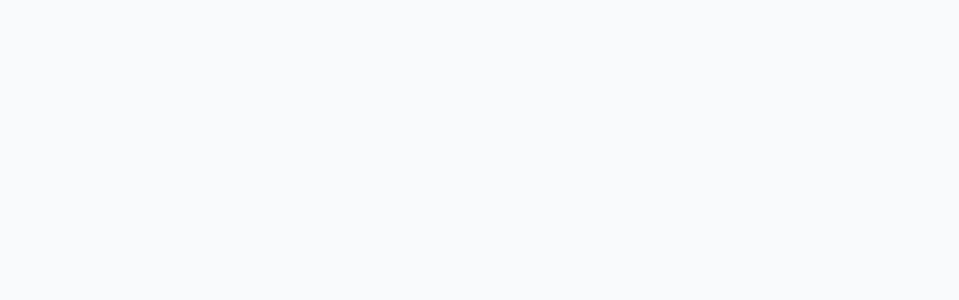
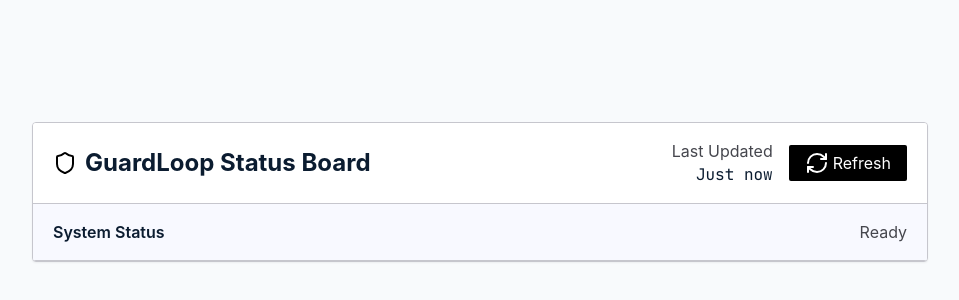
Before and after one commit to hikmetgulsesli/guardloop-status-board-ec7bc8a3, a React (Vite) app: page / in a window 1280 px wide. Shown: the part 208-508 px from the top of the page, without its empty margins (160-1119 px from the left). Built offline with nearby package versions, Linux system fonts and the light colour scheme.

Commit message:
feat: US-001 - GuardLoop Status Board - app shell, state and persistence

```diff
--- a/src/App.tsx
+++ b/src/App.tsx
@@ -1,3 +1,33 @@
+import { useMemo } from 'react';
+import { StatusUtilityGuardloopStatusBoard } from './screens';
+import { GuardloopStatusBoardProvider, useGuardloopStatusBoard } from './features/guardloop-status-board/guardloop-status-board.store';
+import { AppTestBridge } from './test/bridge';
+
+function AppContent() {
+  const { actions } = useGuardloopStatusBoard();
+
+  const screenActions = useMemo(
+    () =>
+      ({
+        'refresh-1': actions.refreshStatus,
+      } as const),
+    [actions],
+  );
+
+  return (
+    <div data-setfarm-root="baseline" data-testid="setfarm-app-root" className="min-h-screen bg-slate-50 text-slate-950">
+      <AppTestBridge />
+      <main className="min-h-screen flex items-center justify-center p-4">
+        <StatusUtilityGuardloopStatusBoard actions={screenActions} />
+      </main>
+    </div>
+  );
+}
+
 export default function App() {
-  return <div data-setfarm-root="baseline" data-testid="setfarm-app-root" className="min-h-screen bg-slate-50 text-slate-950" />;
+  return (
+    <GuardloopStatusBoardProvider>
+      <AppContent />
+    </GuardloopStatusBoardProvider>
+  );
 }
--- /dev/null
+++ b/src/__fixtures__/guardloop-status-board.fixture.ts
@@ -0,0 +1,7 @@
+import type { StatusItem } from '../features/guardloop-status-board/guardloop-status-board.types';
+
+export const fixtureStatusItems: StatusItem[] = [
+  { id: 'gl-1', label: 'System', status: 'ok', value: 'Operational' },
+  { id: 'gl-2', label: 'Network', status: 'warning', value: 'Degraded' },
+  { id: 'gl-3', label: 'Database', status: 'error', value: 'Down' },
+];
--- /dev/null
+++ b/src/features/guardloop-status-board/guardloop-status-board.repo.ts
@@ -0,0 +1,24 @@
+import { fixtureStatusItems } from '../../__fixtures__/guardloop-status-board.fixture';
+import type { StatusItem } from './guardloop-status-board.types';
+
+const STORAGE_KEY = 'guardloop-status-board:v1';
+
+export function loadStatusItems(): StatusItem[] {
+  try {
+    const raw = localStorage.getItem(STORAGE_KEY);
+    if (raw) {
+      return JSON.parse(raw) as StatusItem[];
+    }
+  } catch {
+    // Corrupted persisted data: fall back to fixtures so the UI stays recoverable.
+  }
+  return fixtureStatusItems;
+}
+
+export function saveStatusItems(items: StatusItem[]): void {
+  try {
+    localStorage.setItem(STORAGE_KEY, JSON.stringify(items));
+  } catch {
+    // Storage may be disabled/full; surface is still usable.
+  }
+}
--- /dev/null
+++ b/src/features/guardloop-status-board/guardloop-status-board.store.tsx
@@ -0,0 +1,79 @@
+import { createContext, useContext, useEffect, useMemo, useState, type ReactNode } from 'react';
+import { fixtureStatusItems } from '../../__fixtures__/guardloop-status-board.fixture';
+import { loadStatusItems, saveStatusItems } from './guardloop-status-board.repo';
+import type { ActivePanel, GuardloopStatusBoardState, StatusItem, StorageStatus } from './guardloop-status-board.types';
+
+interface GuardloopStatusBoardActions {
+  refreshStatus: () => void;
+  selectItem: (id: string | null) => void;
+  setActivePanel: (panel: ActivePanel) => void;
+}
+
+interface GuardloopStatusBoardContextValue extends GuardloopStatusBoardState {
+  actions: GuardloopStatusBoardActions;
+}
+
+const GuardloopStatusBoardContext = createContext<GuardloopStatusBoardContextValue | null>(null);
+
+export function GuardloopStatusBoardProvider({ children }: { children: ReactNode }) {
+  const [items, setItems] = useState<StatusItem[]>([]);
+  const [selectedItemId, setSelectedItemId] = useState<string | null>(null);
+  const [activePanel, setActivePanel] = useState<ActivePanel>('overview');
+  const [storageStatus, setStorageStatus] = useState<StorageStatus>('idle');
+  const [lastError, setLastError] = useState<string | null>(null);
+
+  const refreshStatus = () => {
+    setStorageStatus('loading');
+    setLastError(null);
+    try {
+      const loaded = loadStatusItems();
+      setItems(loaded);
+      setStorageStatus('ready');
+    } catch (err) {
+      setItems(fixtureStatusItems);
+      setStorageStatus('error');
+      setLastError(err instanceof Error ? err.message : 'Failed to load status items');
+    }
+  };
+
+  useEffect(() => {
+    refreshStatus();
+  }, []);
+
+  useEffect(() => {
+    if (storageStatus === 'ready') {
+      try {
+        saveStatusItems(items);
+      } catch (err) {
+        setLastError(err instanceof Error ? err.message : 'Failed to save status items');
+      }
+    }
+  }, [items, storageStatus]);
+
+  const value = useMemo<GuardloopStatusBoardContextValue>(
+    () => ({
+      items,
+      selectedItemId,
+      activePanel,
+      storageStatus,
+      lastError,
+      itemCount: items.length,
+      actions: {
+        refreshStatus,
+        selectItem: setSelectedItemId,
+        setActivePanel,
+      },
+    }),
+    [items, selectedItemId, activePanel, storageStatus, lastError],
+  );
+
+  return <GuardloopStatusBoardContext.Provider value={value}>{children}</GuardloopStatusBoardContext.Provider>;
+}
+
+export function useGuardloopStatusBoard(): GuardloopStatusBoardContextValue {
+  const ctx = useContext(GuardloopStatusBoardContext);
+  if (!ctx) {
+    throw new Error('useGuardloopStatusBoard must be used within a GuardloopStatusBoardProvider');
+  }
+  return ctx;
+}
--- a/src/index.css
+++ b/src/index.css
@@ -47,5 +47,5 @@
 
 /* SETFARM_STITCH_CUSTOM_CSS_START */
 /* Auto-generated by stitch-to-jsx.mjs from Stitch <style> blocks. */
-body { font-family: 'Inter', sans-serif; }
+body { font-family: var(--font-body-md), sans-serif; }
 /* SETFARM_STITCH_CUSTOM_CSS_END */
--- /dev/null
+++ b/src/test/bridge.ts
@@ -0,0 +1,34 @@
+import { useEffect } from 'react';
+import { useGuardloopStatusBoard } from '../features/guardloop-status-board/guardloop-status-board.store';
+
+export interface AppTestBridgeState {
+  activeScreen: string;
+  selectedRecord: string | null;
+  counts: { itemCount: number };
+  storageStatus: string;
+  lastError: string | null;
+  activePanel: string;
+}
+
+declare global {
+  interface Window {
+    app?: AppTestBridgeState;
+  }
+}
+
+export function AppTestBridge() {
+  const state = useGuardloopStatusBoard();
+
+  useEffect(() => {
+    window.app = {
+      activeScreen: 'StatusUtilityGuardloopStatusBoard',
+      selectedRecord: state.selectedItemId,
+      counts: { itemCount: state.itemCount },
+      storageStatus: state.storageStatus,
+      lastError: state.lastError,
+      activePanel: state.activePanel,
+    };
+  }, [state]);
+
+  return null;
+}
```
Also changed, not shown: src/features/guardloop-status-board/guardloop-status-board.types.ts (added, +21 -0 lines).
